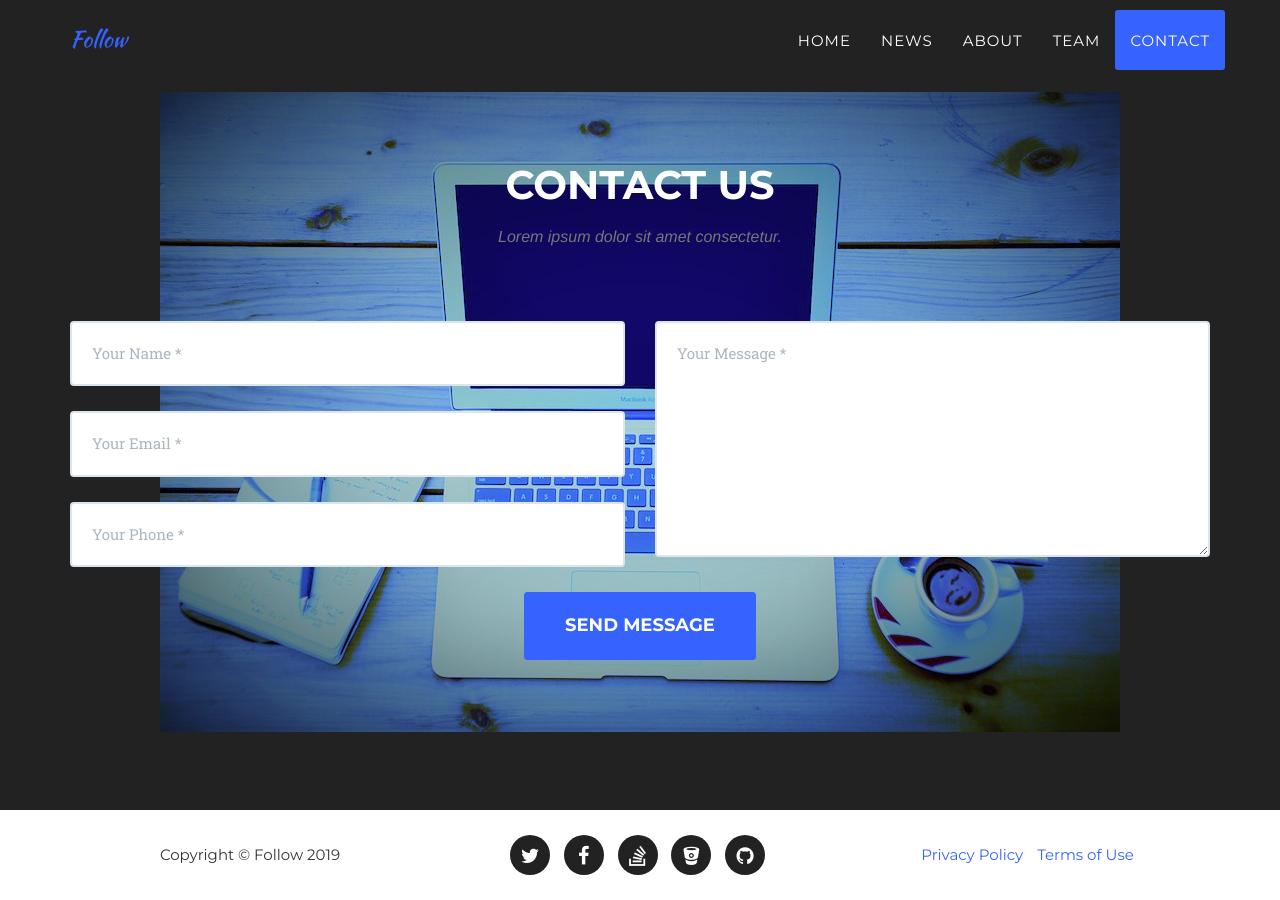
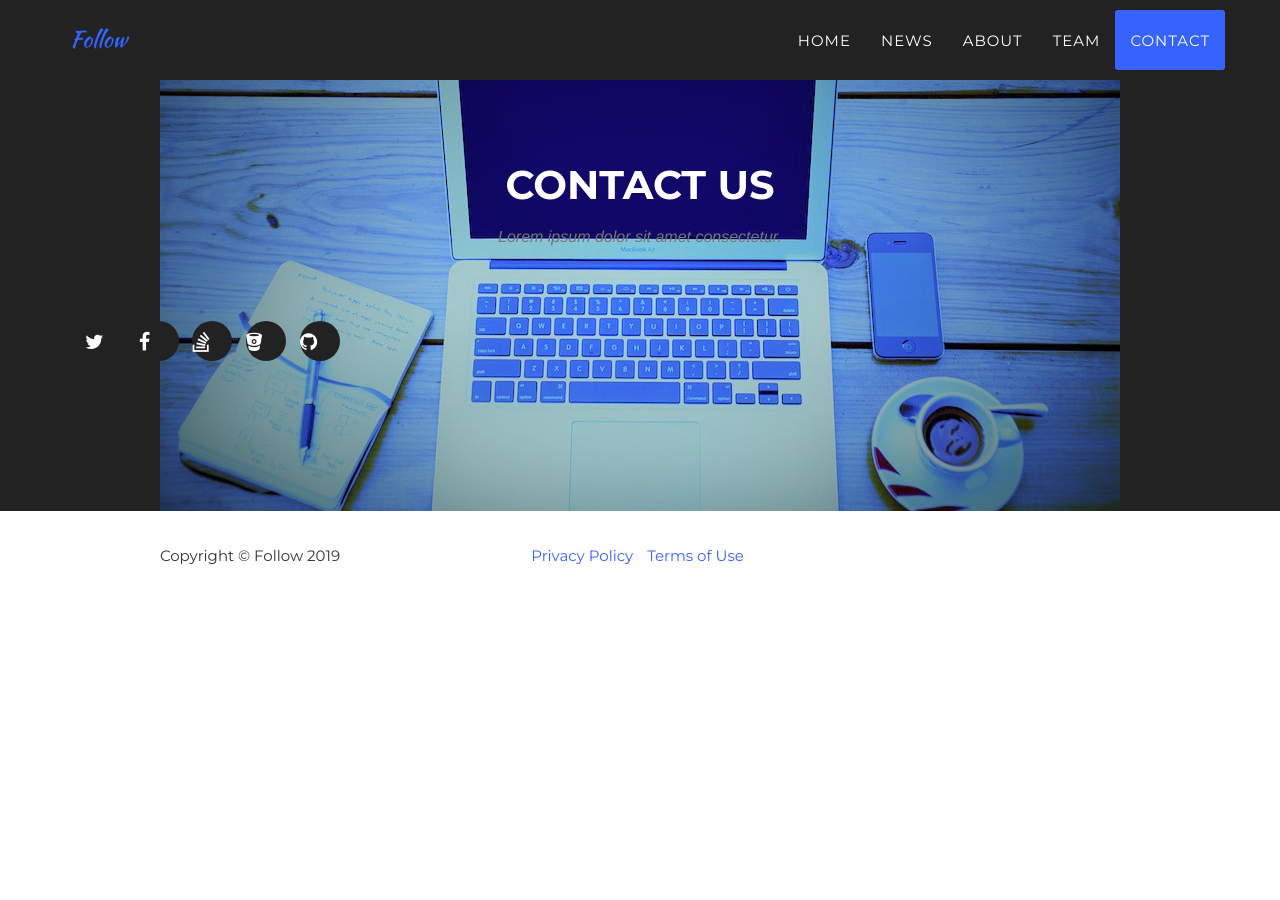
Before and after one commit to dimaty26/dimaty26.github.io, a Jekyll site: the page built from index.html, in a window 1280 px wide and 900 px high, scrolled down 6097 px. Built offline with Jekyll 4.4.1, drawn with Linux system fonts in a browser that asks for light colours; some web fonts are replaced; after the commit the page ends 6698 px from its top, so only the background shows below that.

Commit message:
Add button

```diff
--- a/_includes/contact.html
+++ b/_includes/contact.html
@@ -8,35 +8,14 @@
             </div>
             <div class="row">
                 <div class="col-lg-12">
-                    <form name="sentMessage" id="contactForm" novalidate>
-                        <div class="row">
-                            <div class="col-md-6">
-                                <div class="control-group form-group">
-                                    <input type="text" class="form-control" placeholder="Your Name *" id="name" required data-validation-required-message="Please enter your name.">
-                                    <p class="help-block text-danger"></p>
-                                </div>
-                                <div class="control-group form-group">
-                                    <input type="email" class="form-control" placeholder="Your Email *" id="email" required data-validation-required-message="Please enter your email address.">
-                                    <p class="help-block text-danger"></p>
-                                </div>
-                                <div class="control-group form-group">
-                                    <input type="tel" class="form-control" placeholder="Your Phone *" id="phone" required data-validation-required-message="Please enter your phone number.">
-                                    <p class="help-block text-danger"></p>
-                                </div>
-                            </div>
-                            <div class="col-md-6">
-                                <div class="control-group form-group">
-                                    <textarea class="form-control" placeholder="Your Message *" id="message" required data-validation-required-message="Please enter a message."></textarea>
-                                    <p class="help-block text-danger"></p>
-                                </div>
-                            </div>
-                            <div class="clearfix"></div>
-                            <div class="col-lg-12 text-center">
-                                <div id="success"></div>
-                                <button type="submit" class="btn btn-xl">Send Message</button>
-                            </div>
-                        </div>
-                    </form>
+                    <div class="col-md-4">
+                    <ul class="list-inline social-buttons">
+                        {% for network in site.social %}
+                        <li><a href="{{ network.url }}"><i class="fa fa-{{ network.title }}"></i></a>
+                        </li>
+                        {% endfor %}
+                    </ul>
+                </div>
                 </div>
             </div>
         </div>
--- a/_includes/footer.html
+++ b/_includes/footer.html
@@ -3,14 +3,6 @@
             <div class="row">
                 <div class="col-md-4">
                     <span class="copyright">Copyright &copy; {{ site.title }} {{ 'now' | date: "%Y" }}</span>
-                </div>
-                <div class="col-md-4">
-                    <ul class="list-inline social-buttons">
-                        {% for network in site.social %}
-                        <li><a href="{{ network.url }}"><i class="fa fa-{{ network.title }}"></i></a>
-                        </li>
-                        {% endfor %}
-                    </ul>
                 </div>
                 <div class="col-md-4">
                     <ul class="list-inline quicklinks">
```
